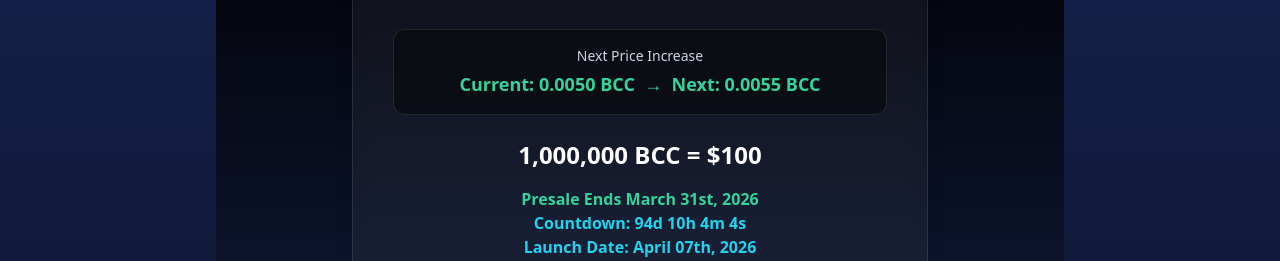
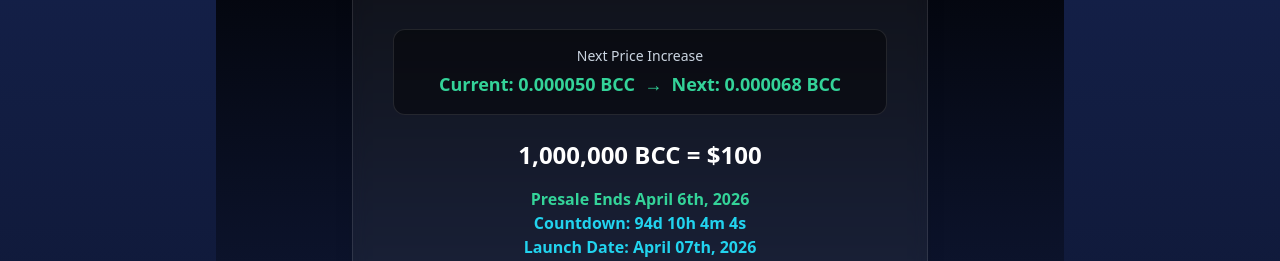
Before and after one commit to jahangirchoudhry1978-star/bad-credit-coin, a React (Vite) app: page / in a window 1280 px wide. Both pictures are taken after a click on the button "Buy $BCC". Shown: the part 325-586 px from the top of the page. Built offline with nearby package versions, Linux system fonts and the light colour scheme.

Commit message:
Update presale page

```diff
--- a/src/Presale.tsx
+++ b/src/Presale.tsx
@@ -49,7 +49,7 @@ export default function Presale() {
         <div className="bg-black/40 border border-white/10 rounded-xl p-4 text-center mb-6">
           <p className="text-sm text-slate-300">Next Price Increase</p>
           <p className="text-lg font-bold text-emerald-400 mt-1">
-            Current: 0.0050 BCC &nbsp;→&nbsp; Next: 0.0055 BCC
+            Current: 0.000050 BCC &nbsp;→&nbsp; Next: 0.000068 BCC
           </p>
         </div>
 
@@ -59,7 +59,7 @@ export default function Presale() {
         </p>
 
         <p className="text-center text-emerald-400 font-semibold">
-          Presale Ends March 31st, 2026
+          Presale Ends April 6th, 2026
         </p>
 
         <p className="text-center text-cyan-400 font-semibold">
@@ -127,7 +127,7 @@ export default function Presale() {
   <div className="space-y-3 mt-4">
     <p className="text-gray-300 text-sm leading-relaxed">
       Tokens will be distributed between{" "}
-      <strong className="text-white">March 30– March 31st, 2026</strong>.
+      <strong className="text-white">April 5th– April 6th, 2026</strong>.
     </p>
 
     <p className="text-gray-300 text-sm leading-relaxed">
```
